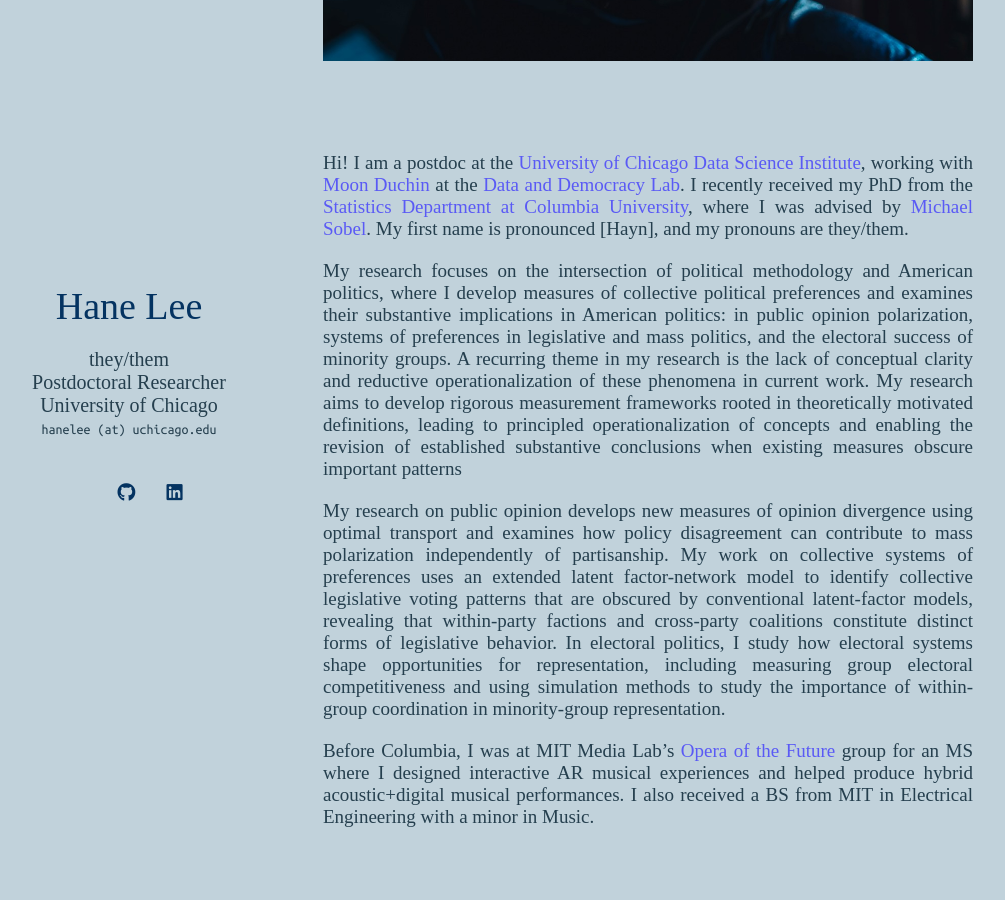
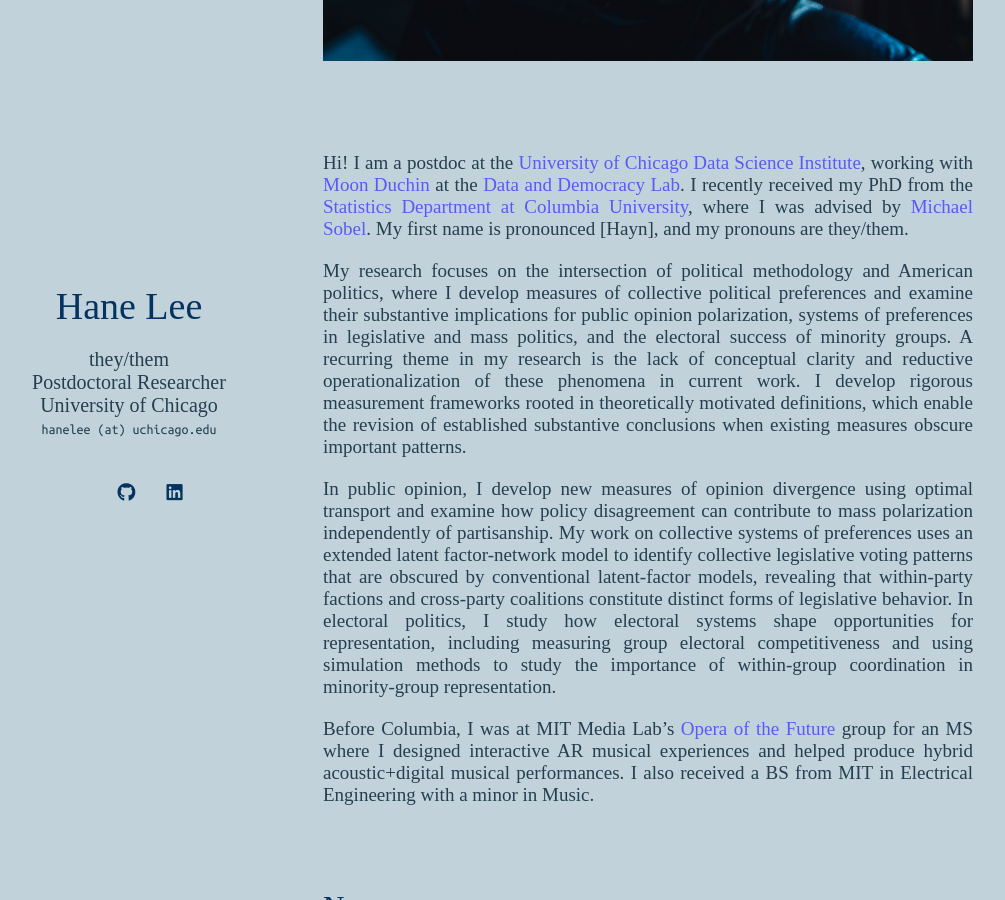
Before and after one commit to hanelee/hanelee.github.io, a Jekyll site: the page built from index.md, in a window 1280 px wide and 900 px high, scrolled down 559 px. Shown: the whole window, without its empty margins (147-1152 px from the left). Built offline with Jekyll 4.4.1, drawn with Linux system fonts in a browser that asks for light colours; nearby versions of some CDN libraries; some web fonts are replaced; a style sheet for code colours, icons or effects is not loaded.

Commit message:
update blurb and links

```diff
--- a/index.md
+++ b/index.md
@@ -8,9 +8,9 @@
 
 Hi! I am a postdoc at the [University of Chicago Data Science Institute](https://datascience.uchicago.edu/), working with [Moon Duchin](https://computerscience.uchicago.edu/people/moon-duchin/) at the [Data and Democracy Lab](https://data-democracy.org/). I recently received my PhD from the [Statistics Department at Columbia University](https://stat.columbia.edu/), where I was advised by [Michael Sobel](https://scholar.google.com/citations?user=cuKCFmcAAAAJ&hl=en). My first name is pronounced [Hayn], and my pronouns are they/them.
 
-My research focuses on the intersection of political methodology and American politics, where I develop measures of collective political preferences and examines their substantive implications in American politics: in public opinion polarization, systems of preferences in legislative and mass politics, and the electoral success of minority groups. A recurring theme in my research is the lack of conceptual clarity and reductive operationalization of these phenomena in current work. My research aims to develop rigorous measurement frameworks rooted in theoretically motivated definitions, leading to principled operationalization of concepts and enabling the revision of established substantive conclusions when existing measures obscure important patterns
+My research focuses on the intersection of political methodology and American politics, where I develop measures of collective political preferences and examine their substantive implications for public opinion polarization, systems of preferences in legislative and mass politics, and the electoral success of minority groups. A recurring theme in my research is the lack of conceptual clarity and reductive operationalization of these phenomena in current work. I develop rigorous measurement frameworks rooted in theoretically motivated definitions, which enable the revision of established substantive conclusions when existing measures obscure important patterns.
 
-My research on public opinion develops new measures of opinion divergence using optimal transport and examines how policy disagreement can contribute to mass polarization independently of partisanship. My work on collective systems of preferences uses an extended latent factor-network model to identify collective legislative voting patterns that are obscured by conventional latent-factor models, revealing that within-party factions and cross-party coalitions constitute distinct forms of legislative behavior. In electoral politics, I study how electoral systems shape opportunities for representation, including measuring group electoral competitiveness and using simulation methods to study the importance of within-group coordination in minority-group representation.
+In public opinion, I develop new measures of opinion divergence using optimal transport and examine how policy disagreement can contribute to mass polarization independently of partisanship. My work on collective systems of preferences uses an extended latent factor-network model to identify collective legislative voting patterns that are obscured by conventional latent-factor models, revealing that within-party factions and cross-party coalitions constitute distinct forms of legislative behavior. In electoral politics, I study how electoral systems shape opportunities for representation, including measuring group electoral competitiveness and using simulation methods to study the importance of within-group coordination in minority-group representation.
 
 Before Columbia, I was at MIT Media Lab's [Opera of the Future](https://www.media.mit.edu/groups/opera-of-the-future/overview/) group for an MS where I designed interactive AR musical experiences and helped produce hybrid acoustic+digital musical performances. I also received a BS from MIT in Electrical Engineering with a minor in Music.
 
```
Also changed, not shown: 4 other files.
